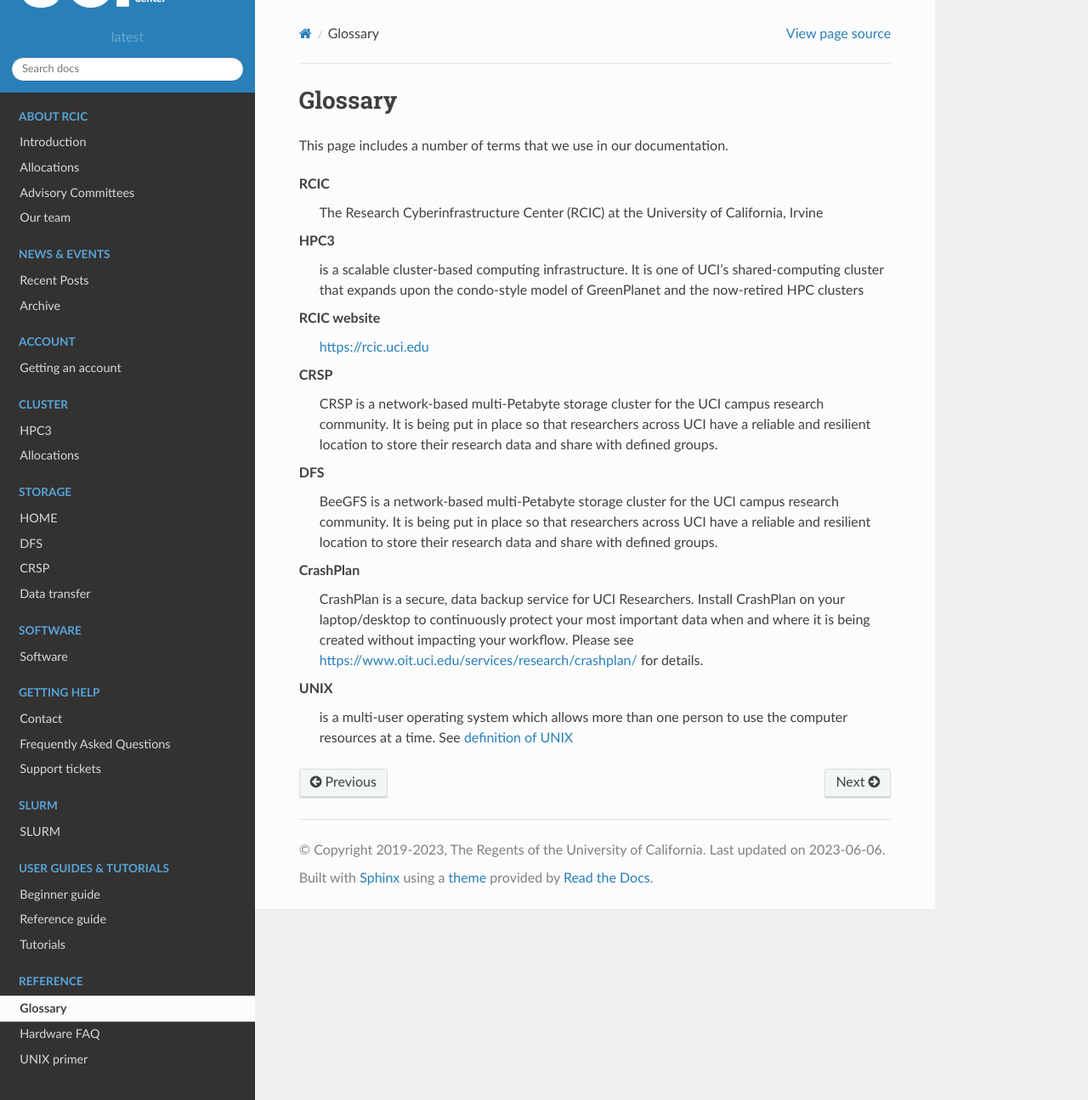
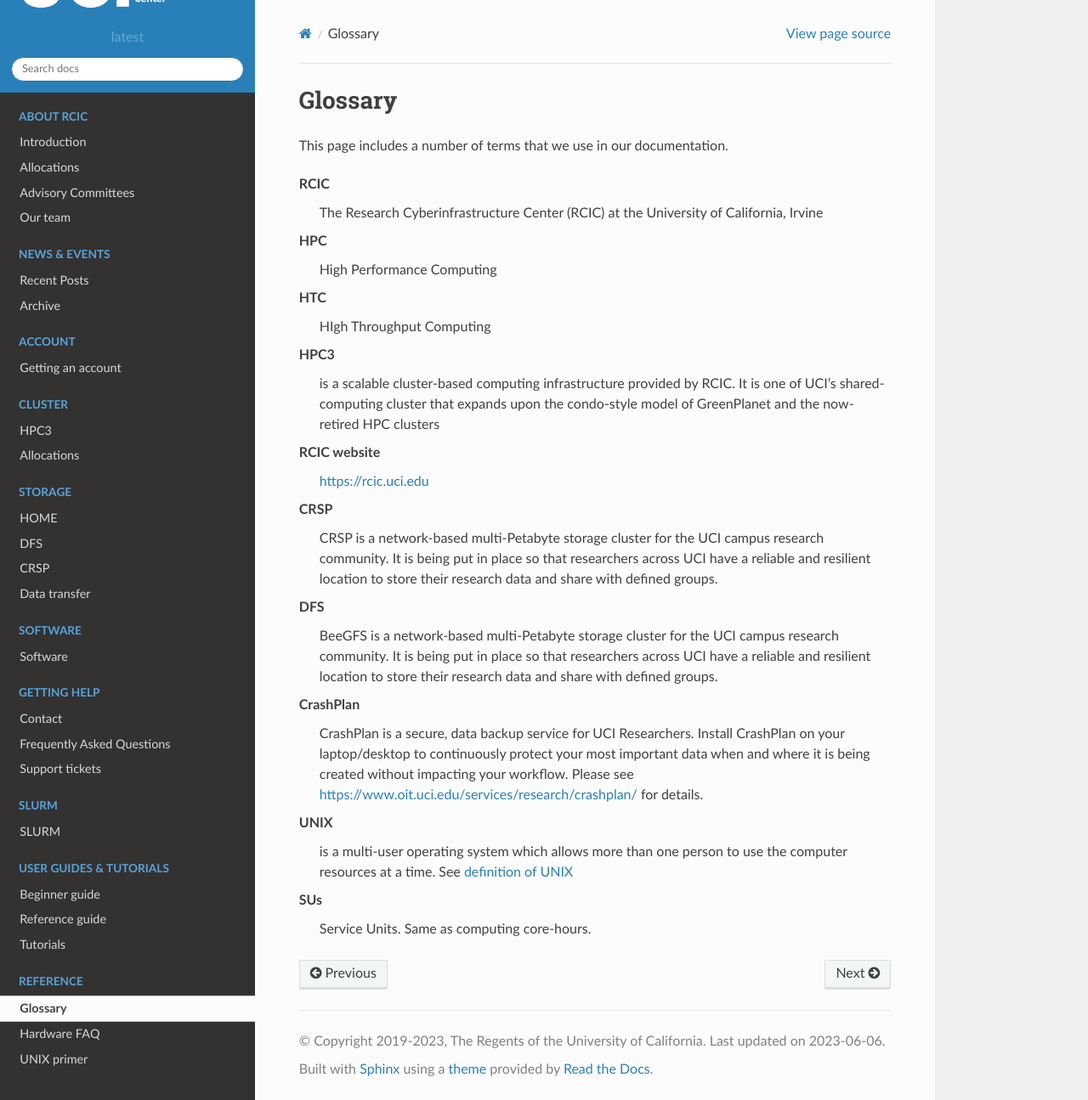
Before and after one commit to RCIC-UCI-Public/website-rcic, a Sphinx documentation site: the page built from docs/source/references/glossary.rst, in a window 1280 px wide and 1295 px high. Shown: the whole window at 85% size. Built offline with Sphinx 7.4.7 and the Read the Docs theme 2.0.0, drawn with Linux system fonts in a browser that asks for light colours.

Commit message:
add HPC, HTC, SUs

```diff
--- a/docs/source/references/glossary.rst
+++ b/docs/source/references/glossary.rst
@@ -8,8 +8,14 @@ This page includes a number of terms that we use in our documentation.
    RCIC
      The Research Cyberinfrastructure Center (RCIC) at the University of California, Irvine
 
+   HPC
+     High Performance Computing
+
+   HTC
+     HIgh Throughput Computing
+
    HPC3
-     is a scalable cluster-based computing infrastructure.
+     is a scalable cluster-based computing infrastructure provided by RCIC.
      It is one of UCI’s shared-computing cluster that expands upon the condo-style model
      of GreenPlanet and the now-retired HPC clusters
 
@@ -35,3 +41,6 @@ This page includes a number of terms that we use in our documentation.
    UNIX
      is a multi-user operating system which allows more than one person to use the computer
      resources at a time. See `definition of UNIX <https://www.techtarget.com/searchdatacenter/definition/Unix>`_
+
+   SUs
+     Service Units. Same as computing core-hours.
```
